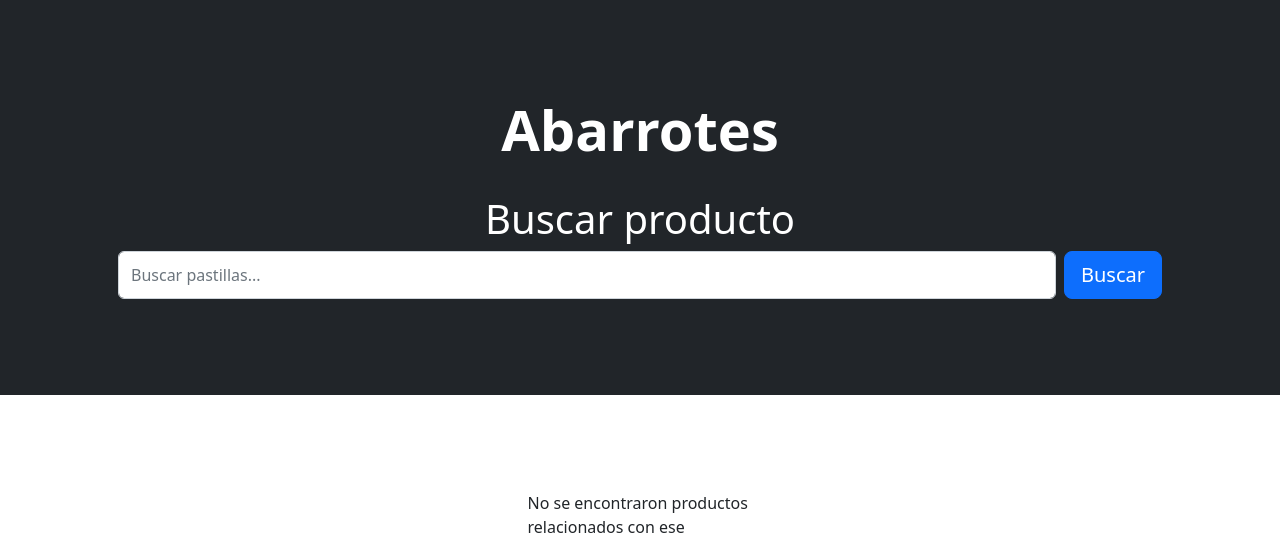
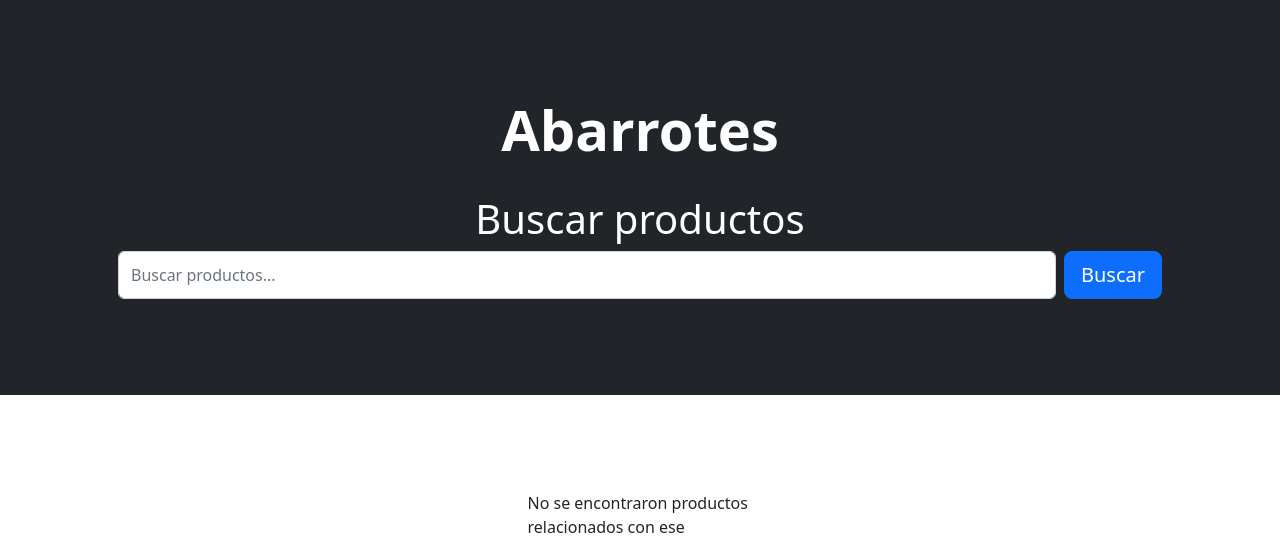
Before and after one commit to miguelagtz/tienda, a Django app: page / in a window 1280 px wide. Shown: the part 56-595 px from the top of the page. Run offline with Django 5.2, Linux system fonts and the light colour scheme; data that the repository does not hold is empty; some libraries are stand-ins or nearby versions.

Commit message:
Cambio de nombres

```diff
--- a/productos/templates/productos/index.html
+++ b/productos/templates/productos/index.html
@@ -39,11 +39,11 @@
                 <h1 class="display-4 fw-bolder">Abarrotes</h1>
                 <br>
             <!-- Formulario de búsqueda -->
-            <h1>Buscar producto</h1>
+            <h1>Buscar productos</h1>
 
                       <!-- Formulario de búsqueda -->
 <form class="d-flex" method="GET" action=".">
-    <input class="form-control me-2" type="search" placeholder="Buscar pastillas..." aria-label="Search" name="q" value="{{ request.GET.q }}">
+    <input class="form-control me-2" type="search" placeholder="Buscar productos..." aria-label="Search" name="q" value="{{ request.GET.q }}">
     <button class="btn btn-primary btn-lg" type="submit">Buscar</button>
 </form>
 
```
